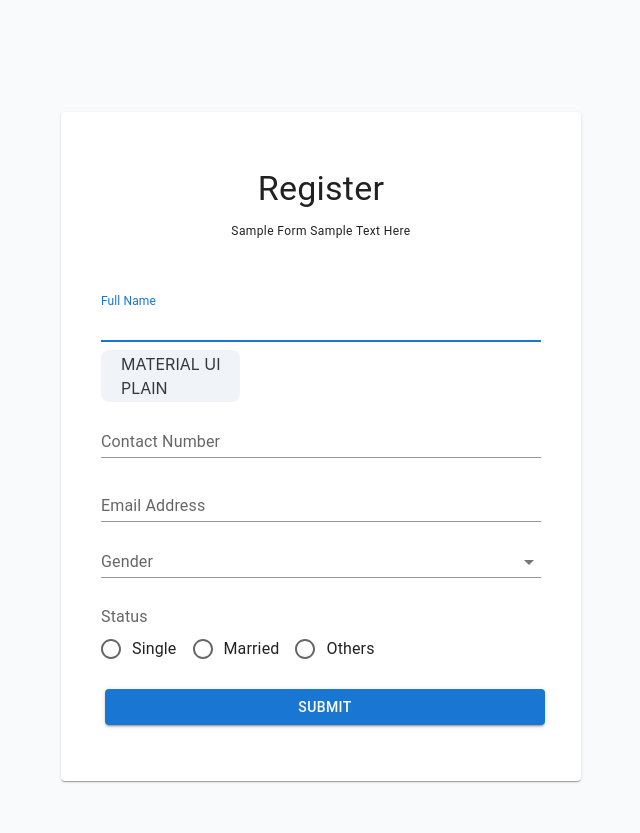
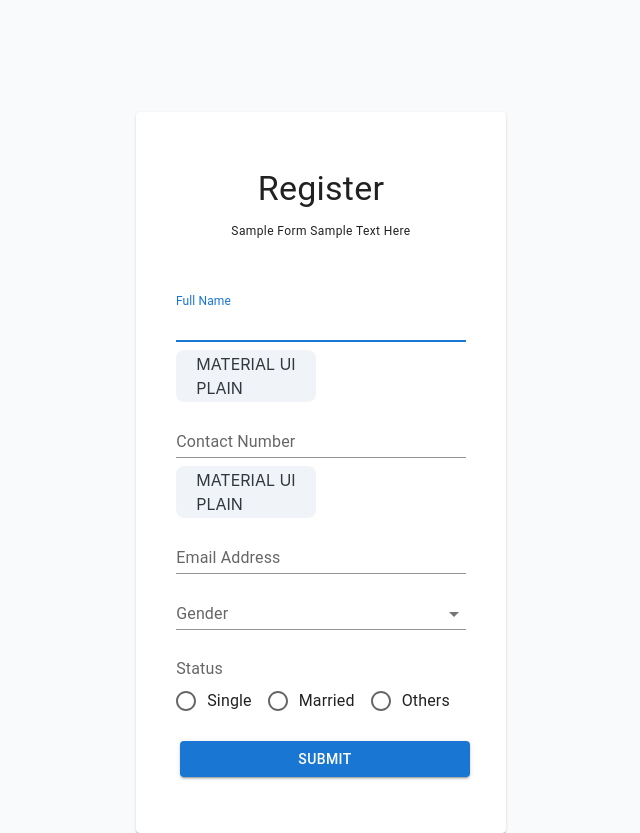
Before and after one commit to jhonpabz/form-component-react-typescript-web, a React (Create React App) app: page / in a window 1280 px wide. Shown: the whole page, without its empty margins (319-959 px from the left). Before the commit the page ends 800 px from the top, so only its background shows below. Built offline with nearby package versions, Linux system fonts and the light colour scheme.

Commit message:
Added plain option for number field and update form.

```diff
--- a/src/components/Forms/FormExamples/index.tsx
+++ b/src/components/Forms/FormExamples/index.tsx
@@ -54,14 +54,23 @@ const FormExamples = () => {
   const cssFramework: string[] = ["MATERIAL UI", "PLAIN"];
 
   const [inputStyleTextField, setInputStyleTextField] = useState("MATERIAL UI");
+  const [inputStyleNumberField, setInputStyleNumberField] =
+    useState("MATERIAL UI");
+  console.log(inputStyleTextField, "inputStyleTextField");
+  console.log(inputStyleNumberField, "inputStyleNumberField");
 
-  console.log(inputStyleTextField, "inputStyleTextField");
-
-  const wrapperSetParentState = useCallback(
+  const textFieldWrapper = useCallback(
     (val: React.SetStateAction<string>) => {
       setInputStyleTextField(val);
     },
     [setInputStyleTextField]
+  );
+
+  const numberFieldWrapper = useCallback(
+    (val: React.SetStateAction<string>) => {
+      setInputStyleNumberField(val);
+    },
+    [setInputStyleNumberField]
   );
 
   return (
@@ -111,7 +120,7 @@ const FormExamples = () => {
               <InputStyleComponent
                 cssFramework={cssFramework}
                 parentState={inputStyleTextField}
-                parentStateSetter={wrapperSetParentState}
+                parentStateSetter={textFieldWrapper}
               />
               {/* <div data-testid="custom-element" /> */}
               <NumberFieldComponent
@@ -122,6 +131,12 @@ const FormExamples = () => {
                 label="Contact Number"
                 name="contactNumber"
                 required={true}
+                inputStyleNumberField={inputStyleNumberField}
+              />
+              <InputStyleComponent
+                cssFramework={cssFramework}
+                parentState={inputStyleNumberField}
+                parentStateSetter={numberFieldWrapper}
               />
 
               <TextFieldComponent
--- a/src/components/Forms/NumberField/NumberFieldComponent.tsx
+++ b/src/components/Forms/NumberField/NumberFieldComponent.tsx
@@ -10,10 +10,11 @@ const NumberFieldComponent: React.FC<NumberFieldInterface> = ({
   label,
   errors,
   disabled = false,
-  autoFocus,
+  autoFocus = false,
   type = "number",
   variant = "standard",
   style,
+  inputStyleNumberField = "MATERIAL UI",
 }) => {
   return (
     <>
@@ -21,11 +22,13 @@ const NumberFieldComponent: React.FC<NumberFieldInterface> = ({
         name={name}
         control={control}
         rules={{ required: required }}
-        render={({ field: { onChange, value } }) => (
+        render={({ field: { onChange, value } }) =>
+          inputStyleNumberField === "MATERIAL UI" ? (
             <TextField
               data-testid="contact-test-id" // ID for testing (you can remove this)
               variant={variant}
               label={label}
+              value={value || ""}
               onChange={onChange}
               disabled={disabled}
               autoFocus={autoFocus}
@@ -36,7 +39,40 @@ const NumberFieldComponent: React.FC<NumberFieldInterface> = ({
               style={style}
               sx={{ mb: style ? "" : 1, mt: style ? "" : 1 }}
             />
-        )}
+          ) : (
+            <div style={{ marginBottom: "7px" }}>
+              <label
+                style={errors[name]?.message && { color: "#d32f2f" }}
+                htmlFor={name}
+              >
+                {label}:{" "}
+              </label>
+              <input
+                style={
+                  style
+                    ? style
+                    : {
+                        width: "98%",
+                        paddingTop: "7px",
+                        paddingBottom: "7px",
+                      }
+                }
+                type="number"
+                name={name}
+                onChange={onChange}
+                value={value || ""}
+              />
+              <span
+                style={{
+                  color: "#d32f2f",
+                  fontSize: "12px",
+                }}
+              >
+                {errors[name]?.message ? errors[name]?.message : null}
+              </span>
+            </div>
+          )
+        }
       />
     </>
   );
--- a/src/components/Forms/NumberField/NumberFieldInterface.ts
+++ b/src/components/Forms/NumberField/NumberFieldInterface.ts
@@ -11,4 +11,5 @@ export interface NumberFieldInterface {
   type?: HTMLInputTypeAttribute | undefined;
   variant?: "standard" | "filled" | "outlined" | undefined;
   style?: React.CSSProperties;
+  inputStyleNumberField?: string;
 }
```
Lines whose indentation alone changed are shown as unchanged.
